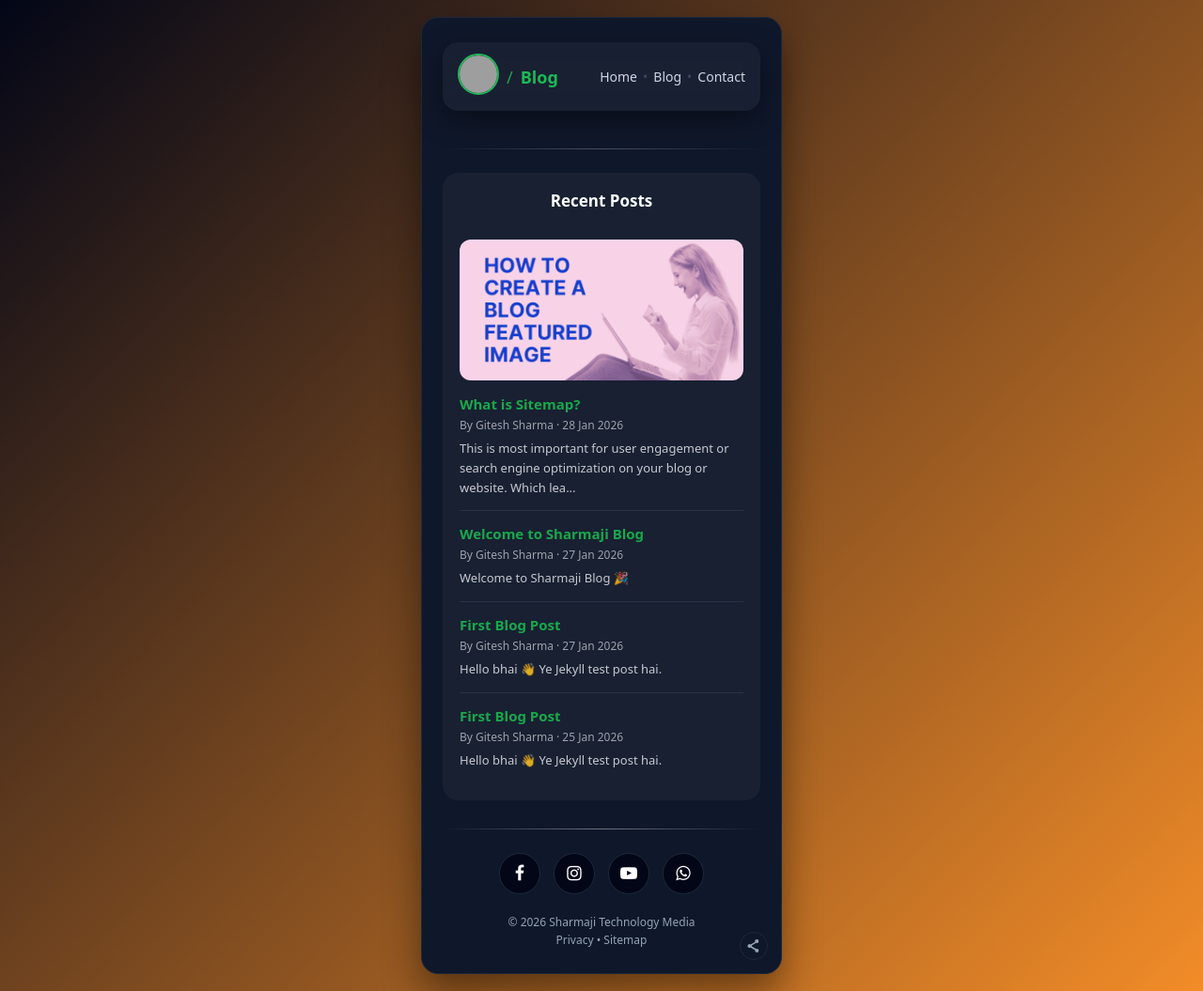
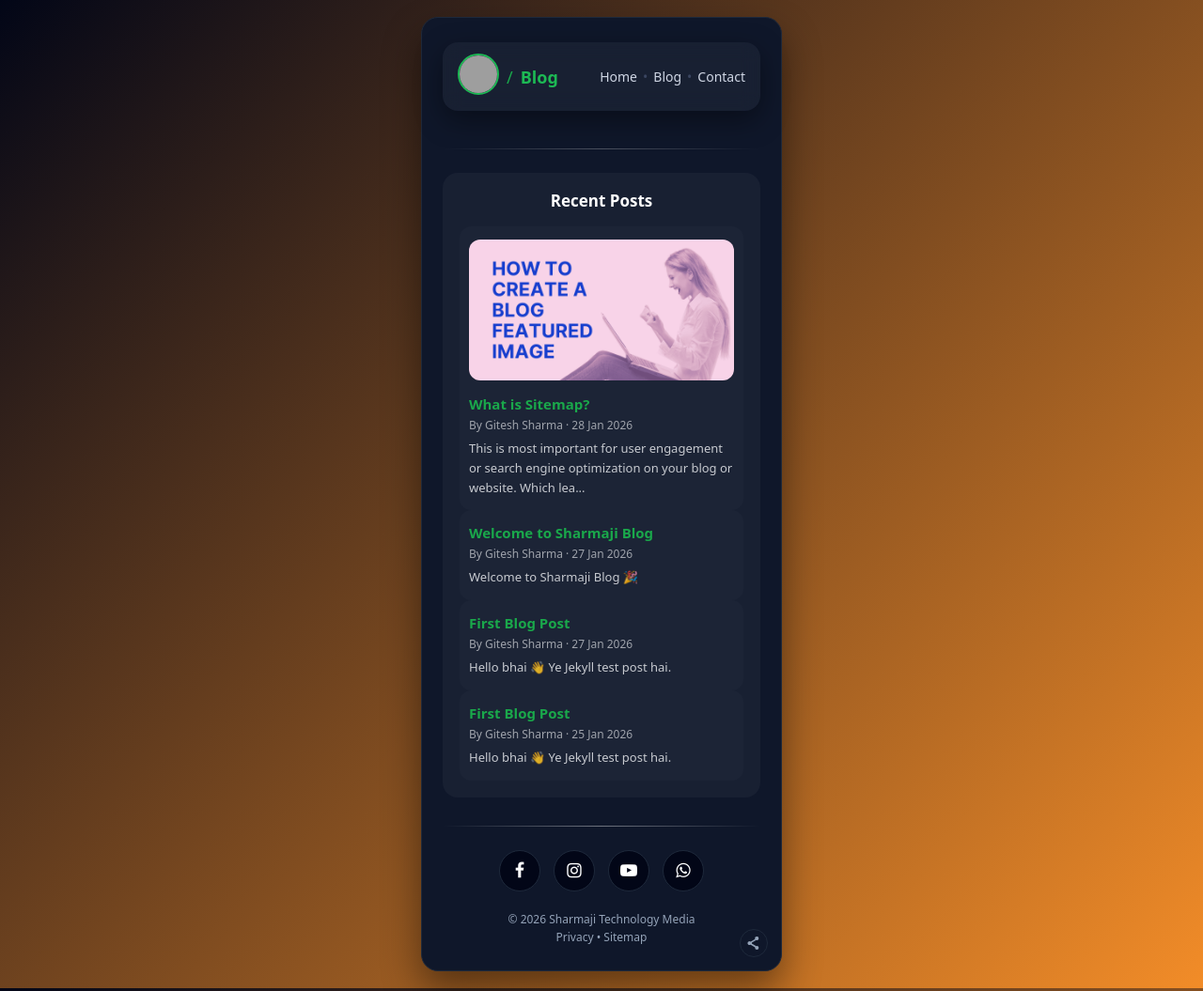
Before and after one commit to gitesh-sharma/blog, a Jekyll site: the page built from index.html, in a window 1280 px wide. Shown: the whole page at 94% size. Built offline with Jekyll 4.4.1, drawn with Linux system fonts in a browser that asks for light colours; grey boxes are pictures that could not be loaded.

Commit message:
Update default.html

```diff
--- a/_layouts/default.html
+++ b/_layouts/default.html
@@ -308,9 +308,20 @@ body{
 }
 
 /* Card */
-.recent-card {
+/*.recent-card {
   padding: 14px 0;
   border-bottom: 1px solid rgba(255,255,255,0.08);
+}*/
+
+.recent-card{
+  background: rgba(255,255,255,0.02);
+  border-radius: 12px;
+  padding: 14px 10px;   /* 👈 yahin fix */
+  transition:
+    transform .35s cubic-bezier(.4,0,.2,1),
+    box-shadow .35s ease,
+    background .25s ease;
+  will-change: transform;
 }
 
 .recent-card:last-child {
@@ -369,7 +380,11 @@ body{
   border-radius: 12px;
   padding: 14px 10px;
   transition: .25s ease;
-  transform: translateY(-2px) scale(1.02);
+  transform: translateY(-8px) scale(1.02);
+  box-shadow: 0 16px 40px rgba(0,0,0,.45);
+}
+.recent-card:active{
+  transform: translateY(-4px) scale(1.01);
 }
 
 /*header code new*/
```
